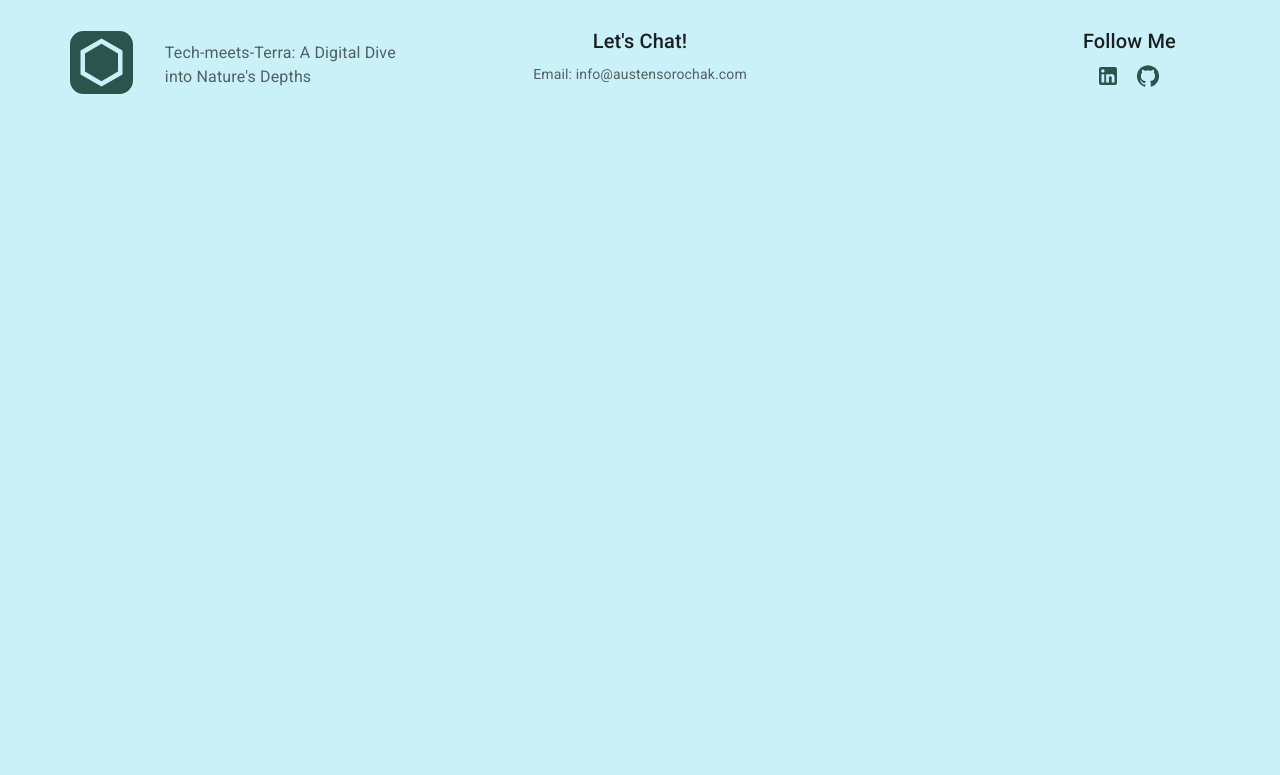
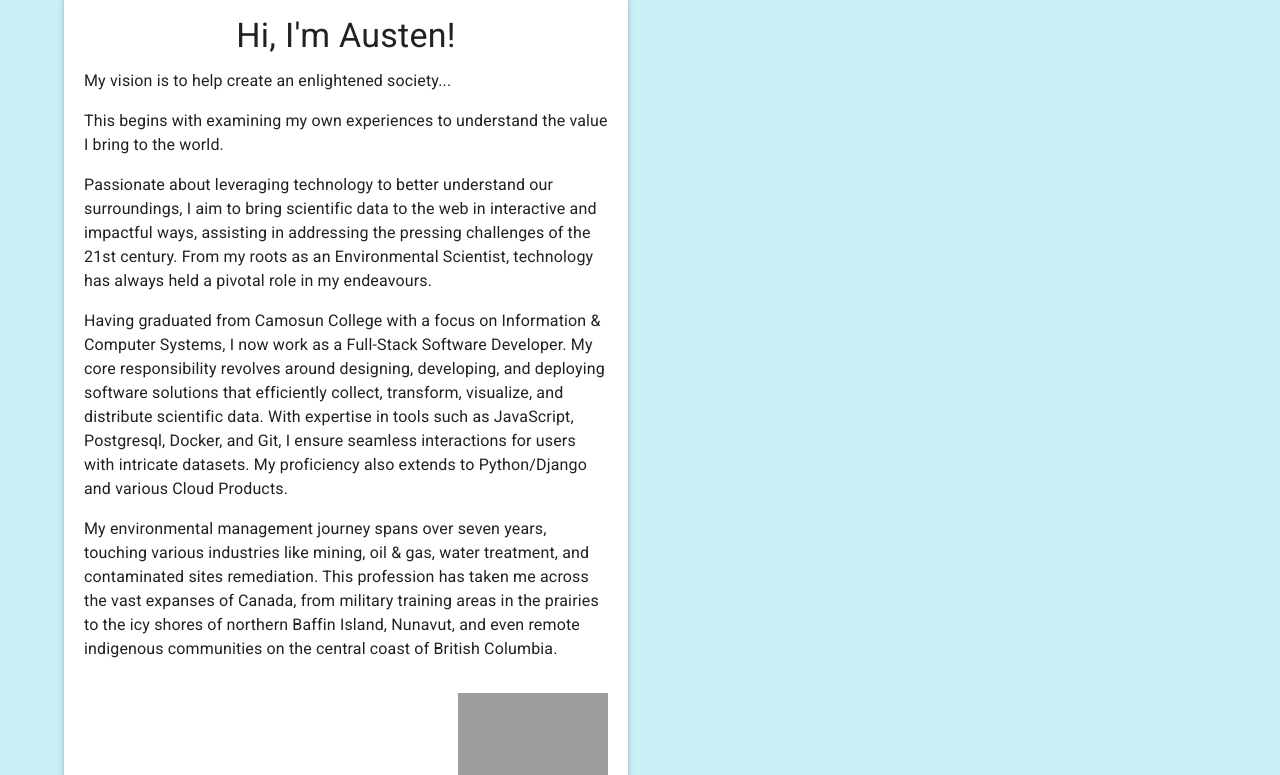
Before and after one commit to sorochak/portfolio-website, a React (Create React App) app: page / in a window 1280 px wide. Shown: the part 645-1420 px from the top of the page. Before the commit the page ends 820 px from the top, so only its background shows below. Built offline with nearby package versions, Linux system fonts and the light colour scheme; grey boxes are pictures that could not be loaded.

Commit message:
update about me section

```diff
--- a/src/pages/Home.jsx
+++ b/src/pages/Home.jsx
@@ -1,7 +1,8 @@
-import { Box, Typography, Button, useTheme, useMediaQuery } from "@mui/material";
+import { Box, Typography, Button, useTheme, useMediaQuery, Container, Grid, Paper } from "@mui/material";
 import { useContext } from "react";
 import backgroundImage from "../static/nayuca.webp";
 import { ColorModeContext } from "../components/BaseView";
+import signature from "../static/sorochakSignature.png"
 
 const Home = () => {
   const theme = useTheme();
@@ -17,6 +18,7 @@ const Home = () => {
       : "1px 1px 20px #fff, 0 0 25px #fff, 0 0 15px #fff";
 
   return (
+    <>
     <Box
       component="div"
       sx={{
@@ -130,6 +132,38 @@ const Home = () => {
         </Box>
       </Box>
     </Box>
+    <Container maxWidth="lg">
+      <Grid container spacing={3}>
+        <Grid item xs={12} md={6}>
+          <Paper elevation={3} style={{ padding: '20px' }}>
+            <Box display="flex" flexDirection="column" alignItems="center">
+              <Typography variant="h4" gutterBottom>
+                Hi, I'm Austen!
+              </Typography>
+            </Box>
+            <Typography variant="body1" sx={{ mb: 2 }}>
+            My vision is to help create an enlightened society...
+            </Typography>
+            <Typography variant="body1" sx={{ mb: 2 }}>
+            This begins with examining my own experiences to understand the value I bring to the world.
+            </Typography>
+            <Typography variant="body1" sx={{ mb: 2 }}>
+            Passionate about leveraging technology to better understand our surroundings, I aim to bring scientific data to the web in interactive and impactful ways, assisting in addressing the pressing challenges of the 21st century. From my roots as an Environmental Scientist, technology has always held a pivotal role in my endeavours.
+            </Typography>
+            <Typography variant="body1" sx={{ mb: 2 }}>
+            Having graduated from Camosun College with a focus on Information & Computer Systems, I now work as a Full-Stack Software Developer. My core responsibility revolves around designing, developing, and deploying software solutions that efficiently collect, transform, visualize, and distribute scientific data. With expertise in tools such as JavaScript, Postgresql, Docker, and Git, I ensure seamless interactions for users with intricate datasets. My proficiency also extends to Python/Django and various Cloud Products.
+            </Typography>
+            <Typography variant="body1" sx={{ mb: 2 }}>
+            My environmental management journey spans over seven years, touching various industries like mining, oil & gas, water treatment, and contaminated sites remediation. This profession has taken me across the vast expanses of Canada, from military training areas in the prairies to the icy shores of northern Baffin Island, Nunavut, and even remote indigenous communities on the central coast of British Columbia.
+            </Typography>
+            <Box mt={4} display="flex" justifyContent="flex-end">
+              <img src={signature} alt="Austen's Signature" style={{ maxWidth: '150px' }} />
+            </Box>
+          </Paper>
+        </Grid>
+      </Grid>
+    </Container>
+    </>
   );
 };
 
```
